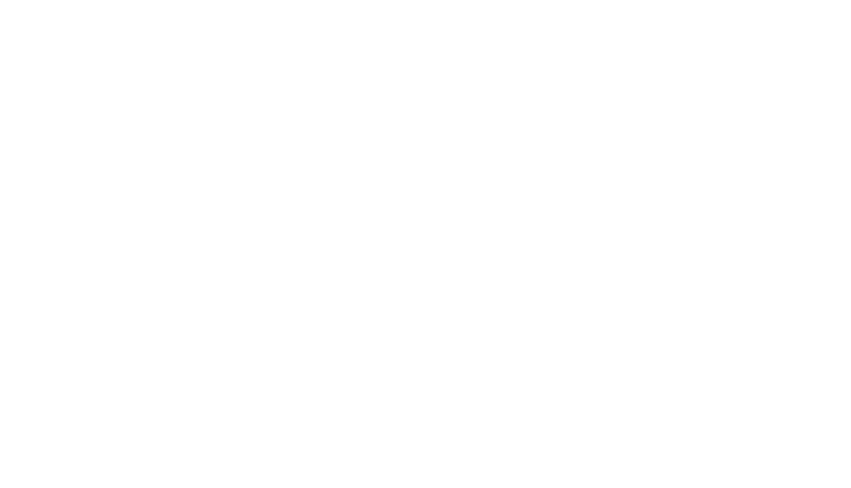
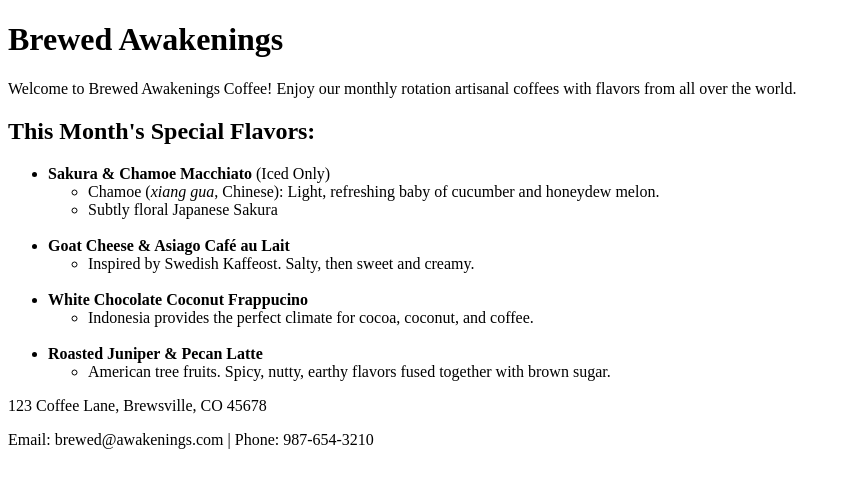
Before and after one commit to llysi/favorite-things-site, a plain HTML site: page websites/structured-coffee-shop.html in a window 1280 px wide. Shown: the whole page, without its empty margins (0-851 px from the left). Drawn offline with Linux system fonts and the light colour scheme.

Commit message:
Add HTML content to structured coffee shop

```diff
--- a/websites/structured-coffee-shop.html
+++ b/websites/structured-coffee-shop.html
@@ -6,6 +6,35 @@
     <title>Brewed Awakenings</title>
 </head>
 <body>
+    <div id="main-container">
+        <header>
+            <h1>Brewed Awakenings</h1>
+        </header>
+        <span class="highlight">Welcome to Brewed Awakenings Coffee! Enjoy our monthly rotation artisanal coffees with flavors from all over the world.</span>
 
+        <!-- Section listing this month's special coffee flavors -->
+        <div class="special-flavors">
+            <h2>This Month's Special Flavors:</h2>
+            <ul>
+                <li><strong>Sakura & Chamoe Macchiato</strong> (Iced Only) </li>
+                    <ul><li>Chamoe (<em>xiang gua</em>, Chinese): Light, refreshing baby of cucumber and honeydew melon.</li></ul>
+                    <ul><li>Subtly floral Japanese Sakura</li></ul>
+                    <br>
+                <li><strong>Goat Cheese & Asiago Caf&eacute au Lait</strong>
+                    <ul><li>Inspired by Swedish Kaffeost. Salty, then sweet and creamy. </li></li></ul>
+                    <br>
+                <li><strong>White Chocolate Coconut Frappucino</strong></li>
+                    <ul><li>Indonesia provides the perfect climate for cocoa, coconut, and coffee.</li></ul>
+                    <br>
+                <li><strong>Roasted Juniper & Pecan Latte</strong></li>
+                    <ul><li>American tree fruits. Spicy, nutty, earthy flavors fused together with brown sugar.</li></ul>
+            </ul>
+        </div>
+
+        <footer>
+            <p>123 Coffee Lane, Brewsville, CO 45678</p>
+            <p>Email: brewed@awakenings.com | Phone: 987-654-3210</p>
+        </footer>
+    </div>
 </body>
 </html>
```
